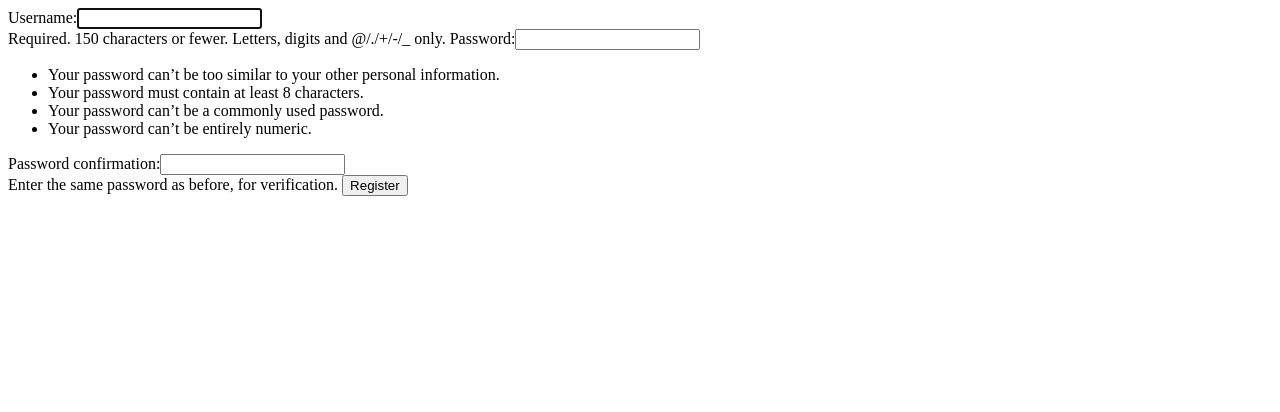
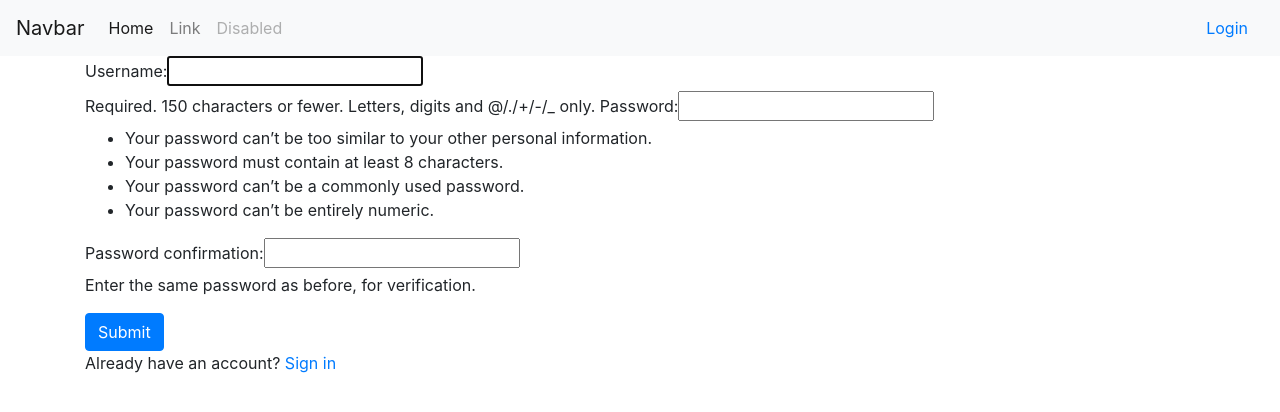
Before and after one commit to mostalecki/Chatroom, a Django app: page /register/ in a window 1280 px wide. Shown: the top 412 px of the page. Run offline with Django 3.2, Linux system fonts and the light colour scheme; some libraries are stand-ins or nearby versions.

Commit message:
Finish Login and Register views, Add basic styling

```diff
--- a/Chatroom/settings.py
+++ b/Chatroom/settings.py
@@ -55,7 +55,7 @@ ROOT_URLCONF = 'Chatroom.urls'
 TEMPLATES = [
     {
         'BACKEND': 'django.template.backends.django.DjangoTemplates',
-        'DIRS': [],
+        'DIRS': [(os.path.join(BASE_DIR, 'templates')),],
         'APP_DIRS': True,
         'OPTIONS': {
             'context_processors': [
--- a/Chatroom/urls.py
+++ b/Chatroom/urls.py
@@ -19,5 +19,7 @@ from users import views as user_views
 
 urlpatterns = [
     path('admin/', admin.site.urls),
-    path('register/', user_views.register, name="register")
+    path('register/', user_views.register, name="register"),
+    path('login/', user_views.login_user, name="login"),
+    path('logout/', user_views.logout_user, name="logout")
 ]
--- /dev/null
+++ b/templates/base.html
@@ -0,0 +1,52 @@
+<!doctype html>
+<html lang="en">
+  <head>
+    <!-- Required meta tags -->
+    <meta charset="utf-8">
+    <meta name="viewport" content="width=device-width, initial-scale=1, shrink-to-fit=no">
+
+    <!-- Bootstrap CSS -->
+    <link rel="stylesheet" href="https://stackpath.bootstrapcdn.com/bootstrap/4.4.1/css/bootstrap.min.css" integrity="sha384-Vkoo8x4CGsO3+Hhxv8T/Q5PaXtkKtu6ug5TOeNV6gBiFeWPGFN9MuhOf23Q9Ifjh" crossorigin="anonymous">
+
+    <title>Chatroom</title>
+  </head>
+  <body>
+    <nav class="navbar navbar-expand-lg navbar-light bg-light">
+    <button class="navbar-toggler" type="button" data-toggle="collapse" data-target="#navbarTogglerDemo03" aria-controls="navbarTogglerDemo03" aria-expanded="false" aria-label="Toggle navigation">
+      <span class="navbar-toggler-icon"></span>
+    </button>
+    <a class="navbar-brand" href="#">Navbar</a>
+
+    <div class="collapse navbar-collapse" id="navbarTogglerDemo03">
+      <ul class="navbar-nav mr-auto mt-2 mt-lg-0">
+        <li class="nav-item active">
+          <a class="nav-link" href="#">Home <span class="sr-only">(current)</span></a>
+        </li>
+        <li class="nav-item">
+          <a class="nav-link" href="#">Link</a>
+        </li>
+        <li class="nav-item">
+          <a class="nav-link disabled" href="#" tabindex="-1" aria-disabled="true">Disabled</a>
+        </li>
+      </ul>
+      <form class="form-inline my-2 my-lg-0">
+      <!-- <input class="form-control mr-sm-2" type="search" placeholder="Search" aria-label="Search">-->
+        {% if user.is_authenticated %}
+          {{user.username}}
+        {% else %}
+          <a class="nav-link" href="{% url 'login' %}">Login</a>
+        {% endif %}
+      </form>
+    </div>
+  </nav>
+
+
+    {% block content %}
+    {% endblock %}
+    <!-- Optional JavaScript -->
+    <!-- jQuery first, then Popper.js, then Bootstrap JS -->
+    <script src="https://code.jquery.com/jquery-3.4.1.slim.min.js" integrity="sha384-J6qa4849blE2+poT4WnyKhv5vZF5SrPo0iEjwBvKU7imGFAV0wwj1yYfoRSJoZ+n" crossorigin="anonymous"></script>
+    <script src="https://cdn.jsdelivr.net/npm/popper.js@1.16.0/dist/umd/popper.min.js" integrity="sha384-Q6E9RHvbIyZFJoft+2mJbHaEWldlvI9IOYy5n3zV9zzTtmI3UksdQRVvoxMfooAo" crossorigin="anonymous"></script>
+    <script src="https://stackpath.bootstrapcdn.com/bootstrap/4.4.1/js/bootstrap.min.js" integrity="sha384-wfSDF2E50Y2D1uUdj0O3uMBJnjuUD4Ih7YwaYd1iqfktj0Uod8GCExl3Og8ifwB6" crossorigin="anonymous"></script>
+  </body>
+</html>
--- a/users/templates/users/register.html
+++ b/users/templates/users/register.html
@@ -1,5 +1,14 @@
+{% extends 'base.html' %}
+
+{% block content %}
+<div class="container">
 <form method="POST">
-    {% csrf_token %}
-    {{ form }}
-    <input type="submit" value="Register">
+    <div class="form-group">
+        {% csrf_token %}
+        {{ form }}
+    </div>
+    <button type="submit" class="btn btn-primary">Submit</button>
 </form>
+<p>Already have an account? <a href="{% url 'login'%}">Sign in</a>
+</div>
+{% endblock %}
--- a/users/views.py
+++ b/users/views.py
@@ -9,13 +9,16 @@ from django.contrib import messages
 def register(request):
     ''' Used to register users'''
 
+    if request.user.is_authenticated:
+        return redirect('chat:home')
+
     if request.method == 'POST':
-        form = UserCreationForm(request, data=request.POST)
-        if form.is_valid:
+        form = UserCreationForm(request.POST)
+        if form.is_valid():
             user = form.save()
             username = form.cleaned_data.get('username')
             messages.success(request, f'New user created: {username}')
-            return redirect()
+            return redirect('chat:home')
         else:
             for msg in form.error_messages:
                 messages.error(request, f'{msg}')
@@ -27,15 +30,18 @@ def register(request):
 def login_user(request):
     ''' Used to log users in '''
 
+    if request.user.is_authenticated:
+        return redirect('chat:home')
+
     if request.method == 'POST':
-        form = AuthenticationForm(request, data=request.POST)
-        if form.is_valid:
+        form = AuthenticationForm(data=request.POST)
+        if form.is_valid():
             username = form.cleaned_data.get('username')
             password = form.cleaned_data.get('password')
             user = authenticate(username=username, password=password)
             if user is not None:
                 login(request, user)
-                return redirect()
+                return redirect('chat:home')
             else:
                 messages.error(request, 'Invalid username or password')
         else:
@@ -49,4 +55,4 @@ def logout_user(request):
     ''' Used to log users out'''
 
     logout(request)
-    return redirect()
+    return redirect('login')
```
Also changed, not shown: users/templates/users/login.html (added, +14 -0 lines).
